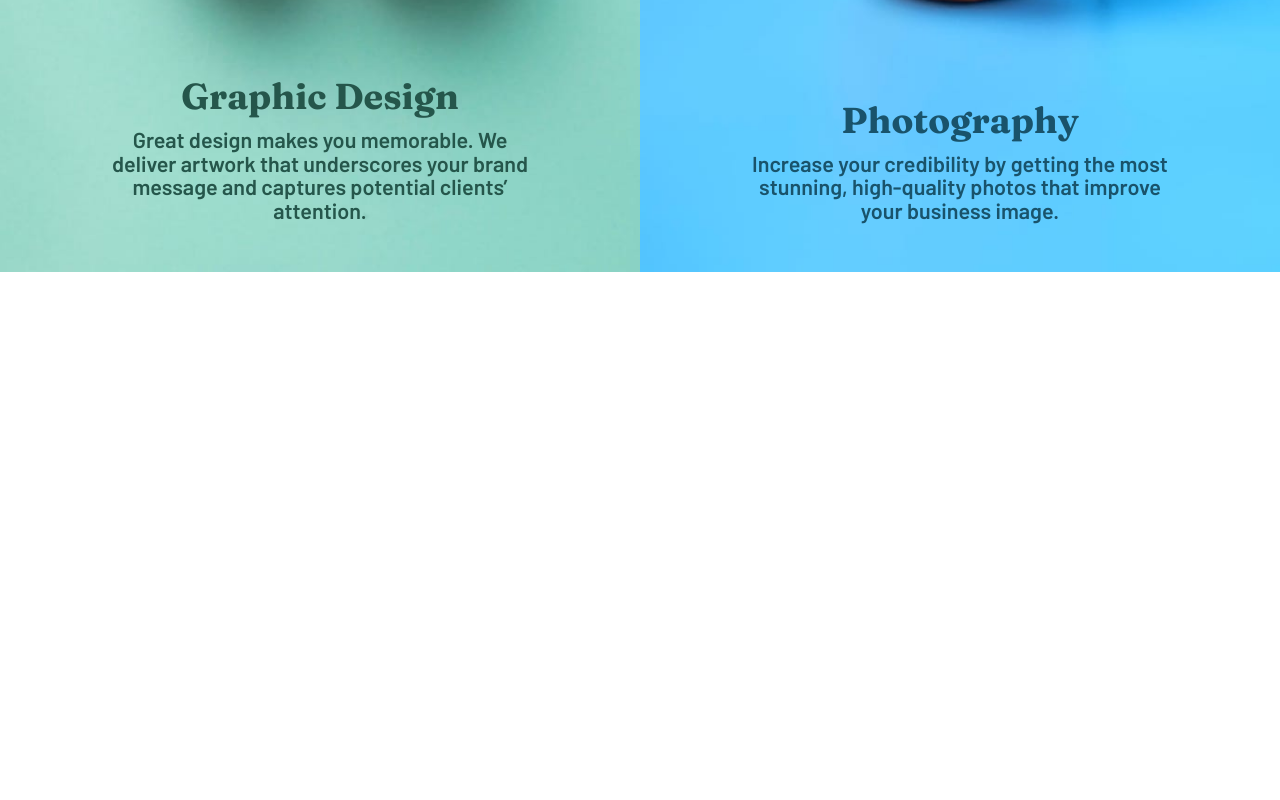
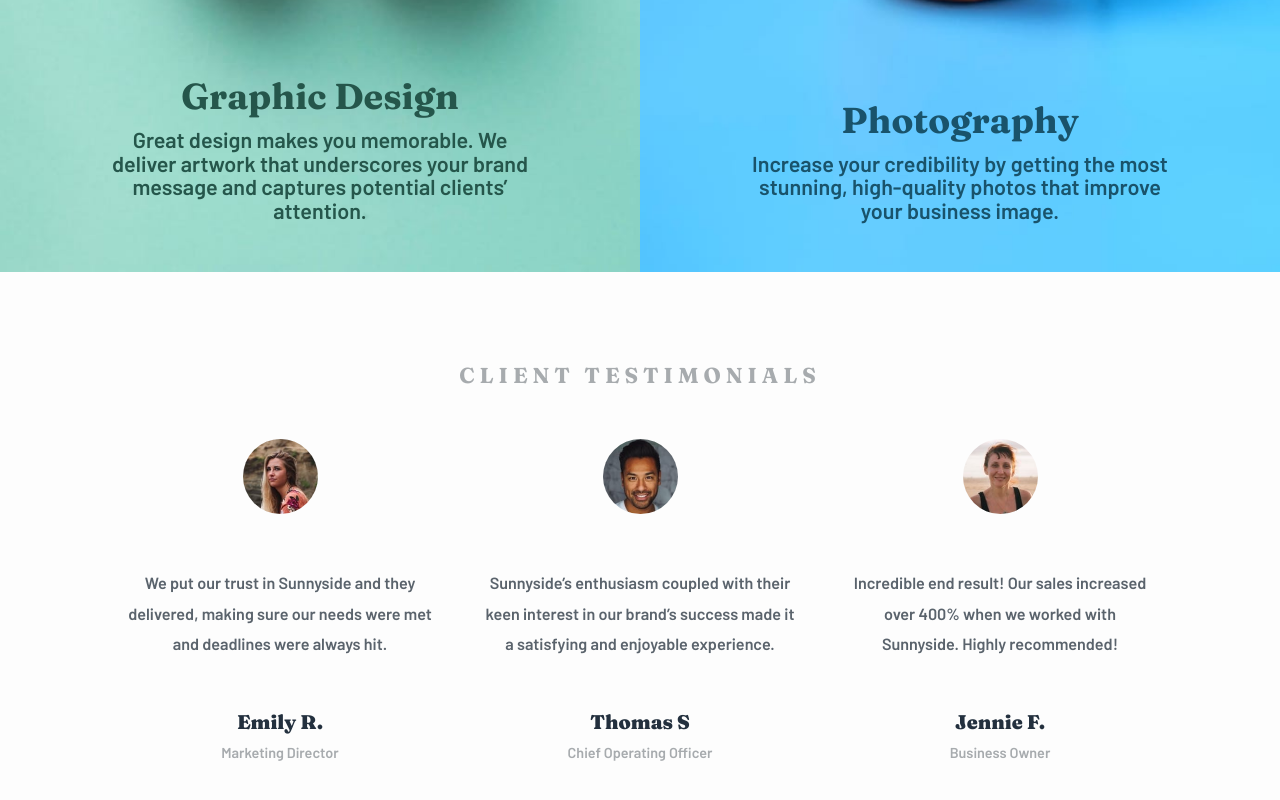
Before and after one commit to JGA7077/Frontend-Challenge_Sunnyside-Agency, a React (Create React App) app: page / in a window 1280 px wide. Shown: the part 2208-3008 px from the top of the page. Before the commit the page ends 2480 px from the top, so only its background shows below. Built offline with nearby package versions, Linux system fonts and the light colour scheme.

Commit message:
Seção Testimonials

```diff
--- a/src/App.jsx
+++ b/src/App.jsx
@@ -3,10 +3,12 @@ import './sass/main.scss'
 
 import Header from './components/Header'
 import Grid from './components/Grid'
+import Testimonials from './components/Testimonials'
 
 // eslint-disable-next-line import/no-anonymous-default-export
 export default () =>
   <div className="App">
     <Header />
     <Grid />
+    <Testimonials />
   </div>
--- /dev/null
+++ b/src/components/Testimonials.jsx
@@ -0,0 +1,27 @@
+import React from 'react'
+import './Testimonials.scss'
+import emilyPic from '../assets/images/image-emily.jpg'
+import thomasPic from '../assets/images/image-thomas.jpg'
+import jenniePic from '../assets/images/image-jennie.jpg'
+
+import TestimonialsCard from './TestimonialsCard'
+
+export default function Testimonials() {
+
+  const emilyText = 'We put our trust in Sunnyside and they delivered, making sure our needs were met and deadlines were always hit.'
+  const thomasText = 'Sunnyside’s enthusiasm coupled with their keen interest in our brand’s success made it a satisfying and enjoyable experience.'
+  const jennieText = 'Incredible end result! Our sales increased over 400% when we worked with Sunnyside. Highly recommended!'
+
+  return (
+    <div className="testimonials">
+      <h3 className="testimonials__title">Client testimonials</h3>
+      <div className="testimonials__cards">
+        <TestimonialsCard img={emilyPic} text={emilyText} name="Emily  R." occupation={'Marketing Director'} />
+        <TestimonialsCard img={thomasPic} text={thomasText} name="Thomas S" occupation={'Chief Operating Officer'} />
+        <TestimonialsCard img={jenniePic} text={jennieText} name="Jennie F." occupation={'Business Owner'} />
+
+      </div>
+
+    </div>
+  )
+}
--- /dev/null
+++ b/src/components/Testimonials.scss
@@ -0,0 +1,33 @@
+@import "../sass/abstracts/mixins";
+
+.testimonials {
+  background-color: $light;
+  padding: 0 100px;
+
+  @include mobile() {
+    padding: 0 5px;
+  }
+
+  &__title {
+    font-family: 'Fraunces';
+    text-transform: uppercase;
+    letter-spacing: 5px;
+    font-size: 1.2rem;
+    color: $grayishBlue;
+    text-align: center;
+    padding: 90px 0 50px 0;
+
+    @include mobile() {
+      font-size: 1rem;
+    }
+  }
+
+  &__cards {
+    display: grid;
+    grid-template-columns: repeat(3, 1fr);
+
+    @include mobile() {
+      grid-template-columns: 1fr;
+    }
+  }
+}
--- /dev/null
+++ b/src/components/TestimonialsCard.jsx
@@ -0,0 +1,15 @@
+import React from 'react'
+import './TestimonialsCard.scss'
+
+export default function TestimonialsCard(props) {
+  return (
+      <div className="testimonials__cards__item">
+        <img src={props.img} alt="Emily R. - Marketing Director" className="testimonials__cards__item__pic" />
+        <p className="testimonials__cards__item__paragraph">
+          {props.text}
+        </p>
+        <p className="testimonials__cards__item__name">{props.name}</p>
+        <p className="testimonials__cards__item__occupation">{props.occupation}</p>
+      </div>
+  )
+}
--- /dev/null
+++ b/src/components/TestimonialsCard.scss
@@ -0,0 +1,39 @@
+@import "../sass/abstracts/mixins";
+
+.testimonials__cards__item {
+  // @include flex-center();
+  // flex-direction: column;
+  // width: 100%;
+  // margin: 0 auto;
+  text-align: center;
+  padding: 0 25px;
+
+  &__pic {
+    width: 75px;
+    border-radius: 50%;
+  }
+
+  &__paragraph {
+    color: $veryDarkGrayishBlue;
+    font-size: .9rem;
+    line-height: 1.7rem;
+    margin: 50px 0;
+
+    @include mobile() {
+      margin: 25px 0;
+    }
+  }
+
+  &__name {
+    color: $darkBlue;
+    font-family: 'Fraunces';
+    font-size: 1.1rem;
+    font-weight: 900;
+  }
+
+  &__occupation {
+    color: $grayishBlue;
+    font-size: .8rem;
+    margin: 10px 0 120px 0;
+  }
+}
```
